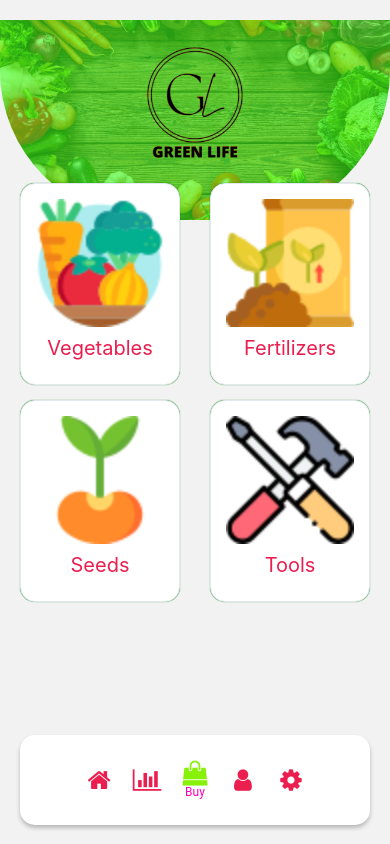
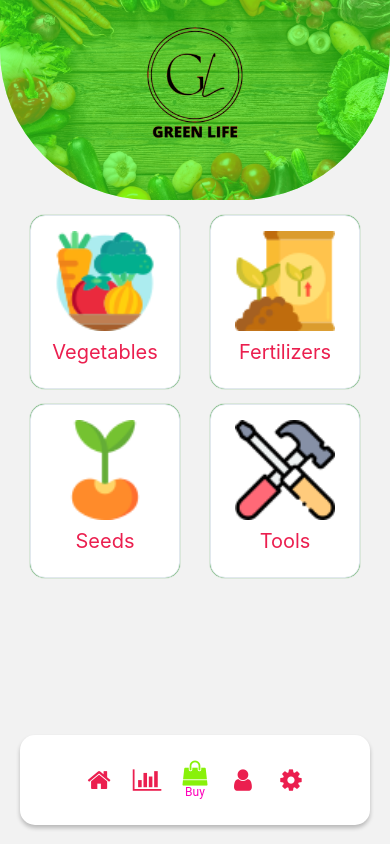
Before and after one commit to SalomeAdolfo/Green_life, a React Native app: screen /Buy in a window 390 px wide. Built offline with nearby package versions, Linux system fonts and the light colour scheme.

Commit message:
Arreglo de header y dimensiones

```diff
--- a/src/screens/LoginScreen.js
+++ b/src/screens/LoginScreen.js
@@ -4,23 +4,21 @@ import HeaderScreen from './HeaderScreen';
 import {Card, Button, colors} from 'react-native-elements';
 import {Fumi} from 'react-native-textinput-effects';
 import Icons from 'react-native-vector-icons/FontAwesome';
-import { useNavigation } from '@react-navigation/native';
+import {useNavigation} from '@react-navigation/native';
 
 const LoginScreen = () => {
   const navigation = useNavigation();
   return (
-    <ScrollView style={{flex:1}}>
-      <View style={{marginVertical: 30}}>
+    <View style={{flexDirection:'column', justifyContent: 'center'}}>
+      <View>
         <HeaderScreen />
       </View>
-      <View style={{marginVertical: -140, height: 550, alignSelf: 'center', width: '100%'}}>
+
+      <View style={{alignSelf: 'center', justifyContent: 'center'}}>
         <Card
           containerStyle={{
-            height: 360,
-            position: 'absolute',
-            left: 5,
-            right: 5,
-            elevation: 10,
+            width: 300,
+            elevation: 5,
             borderRadius: 20,
             shadowColor: '#00FF40',
           }}>
@@ -55,10 +53,15 @@ const LoginScreen = () => {
               secureTextEntry={true}
               style={{}}
             />
-            <Button type='clear' title="Not yet a member? Sign Up" titleStyle={{fontSize: 14}} buttonStyle={{left: '150%'}}
+            <Button
+              type="clear"
+              title="Not yet a member? Sign Up"
+              titleStyle={{fontSize: 14}}
+              buttonStyle={{left: '100%'}}
             />
             <View style={{marginVertical: 20}}>
-            <Button type="outline"
+              <Button
+                type="outline"
                 title="Submit"
                 buttonStyle={{
                   borderRadius: 15,
@@ -66,15 +69,16 @@ const LoginScreen = () => {
                   flexDirection: 'row',
                   width: '80%',
                   alignSelf: 'center',
-              borderWidth: 1.5,
+                  borderWidth: 1,
                 }}
-            titleStyle={{color: "#04B404", fontSize:18 }}
-            onPress={()=>navigation.navigate("Home")}/>
+                titleStyle={{color: '#04B404', fontSize: 18}}
+                onPress={() => navigation.navigate('Home')}
+              />
             </View>
           </View>
         </Card>
       </View>
-    </ScrollView>
+    </View>
   );
 };
 
--- a/src/screens/MarketScreen.js
+++ b/src/screens/MarketScreen.js
@@ -1,4 +1,4 @@
-import {View, Text, Image} from 'react-native';
+import {View, StyleSheet, Image} from 'react-native';
 import React from 'react';
 import Icon from 'react-native-vector-icons/FontAwesome';
 import HeaderScreen from './HeaderScreen';
@@ -6,36 +6,52 @@ import {Card, Button} from 'react-native-elements';
 
 const MarketScreen = () => {
   return (
-    <View style={{marginVertical: 10, flex: 1, bottom: 100}}>
-      <View style={{marginVertical: 110, height: 135}}>
+    <View>
+      <View style={{}}>
         <HeaderScreen />
       </View>
-      <View style={{marginVertical: '-25%',justifyContent: 'center', alignItems: 'center', flexDirection:'column'}}>
+      <View style={{justifyContent: 'center', alignItems: 'center', flexDirection:'column'}}>
         <View style={{flexDirection: 'row'}}>
-          <Card containerStyle={{width:160, borderRadius:15, elevation:0.5, shadowColor: 'green'}}>
-              <Image source={require('../../assets/img/vegetables.png')} style={{alignSelf: 'center', width: 128, height:128}} />
-              <Button type='clear' title={'Vegetables'} titleStyle={{color:'#EB1F4F', fontSize: 20}} buttonStyle={{borderRadius:15}} />
+          <Card containerStyle={{...styles.cards}}>
+              <Image source={require('../../assets/img/vegetables.png')} style={styles.images} />
+              <Button type='clear' title={'Vegetables'} titleStyle={{...styles.buttonText}} buttonStyle={{...styles.buttons}} />
           </Card>
 
-          <Card containerStyle={{width:160, borderRadius:15, elevation:0.5, shadowColor: 'green'}}>
-              <Image source={require('../../assets/img/fertilizer.png')} style={{alignSelf: 'center', width: 128, height:128}}/>
-              <Button type='clear' title={'Fertilizers'} titleStyle={{color:'#EB1F4F', fontSize: 20}} buttonStyle={{borderRadius:15}} />
+          <Card containerStyle={{...styles.cards}}>
+              <Image source={require('../../assets/img/fertilizer.png')} style={styles.images}/>
+              <Button type='clear' title={'Fertilizers'} titleStyle={{...styles.buttonText}} buttonStyle={{...styles.buttons}} />
           </Card>
         </View>
         <View style={{flexDirection: 'row'}}>
-          <Card containerStyle={{width:160, borderRadius:15, elevation:0.5, shadowColor: 'green'}}>
-              <Image source={require('../../assets/img/seed.png')} style={{alignSelf: 'center', width: 128, height:128}} />
-              <Button type='clear' title={'Seeds'} titleStyle={{color:'#EB1F4F', fontSize: 20}} buttonStyle={{borderRadius:15}} />
+          <Card containerStyle={{...styles.cards}}>
+              <Image source={require('../../assets/img/seed.png')} style={styles.images} />
+              <Button type='clear' title={'Seeds'} titleStyle={{...styles.buttonText}} buttonStyle={{...styles.buttons}} />
           </Card>
 
-          <Card containerStyle={{width:160, borderRadius:15, elevation:0.5, shadowColor: 'green'}}>
-              <Image source={require('../../assets/img/tools.png')} style={{alignSelf: 'center', width: 128, height:128}} />
-              <Button type='clear' title={'Tools'} titleStyle={{color:'#EB1F4F', fontSize: 20}} buttonStyle={{borderRadius:15}} />
+          <Card containerStyle={{...styles.cards}}>
+              <Image source={require('../../assets/img/tools.png')} style={styles.images} />
+              <Button type='clear' title={'Tools'} titleStyle={{...styles.buttonText}} buttonStyle={{...styles.buttons}}/>
           </Card>
         </View>
       </View>
     </View>
   );
 };
-
+const styles = StyleSheet.create({
+  cards:{
+    width:150,
+    borderRadius:15,
+    elevation:5,
+    shadowColor: 'green'
+  },
+  images:{
+    alignSelf: 'center',
+    width: 100,
+    height:100
+  },
+  buttonText:{
+    color:'#EB1F4F',
+    fontSize: 20
+  }
+});
 export default MarketScreen;
--- a/src/screens/RankingScreen.js
+++ b/src/screens/RankingScreen.js
@@ -7,7 +7,7 @@ import {Card, Avatar, AirbnbRating, Divider} from 'react-native-elements';
 const RankingScreen = () => {
   return (
     <ScrollView style={{marginVertical:10 ,flex: 1, bottom:100}}>
-      <View style={{marginVertical: 110, height: 135}}>
+      <View style={{marginVertical: 89}}>
         <HeaderScreen />
       </View>
       <View
--- a/src/screens/SettingsScreen.js
+++ b/src/screens/SettingsScreen.js
@@ -7,19 +7,26 @@ const SettingsScreen = () => {
   const [isEnabled, setIsEnabled] = useState(false);
   const toggleSwitch = () => setIsEnabled(previousState => !previousState);
   return (
-    <View style={{marginVertical: 10, flex: 1, bottom: 100}}>
-      <View style={{marginVertical: 110, height: 135}}>
+    <View
+      style={{
+        justifyContent: 'center',
+        alignContent: 'center',
+        flexDirection: 'column',
+      }}>
+      <View>
         <HeaderScreen />
       </View>
       <View
         style={{
+          alignItems: 'center',
           justifyContent: 'center',
-          alignItems: 'center',
-          flexDirection: 'column',
-          width: '100%'
+          width: '100%',
+          top: '10%'
         }}>
         <View style={{flexDirection: 'row', marginVertical: 15}}>
-          <Text style={{color: 'black', fontSize:20}}>Silenciar Notificaciones</Text>
+          <Text style={{color: 'black', fontSize: 20}}>
+            Silenciar Notificaciones
+          </Text>
           <Switch
             trackColor={{false: '#767577', true: '#81b0ff'}}
             thumbColor={isEnabled ? '#f5dd4b' : '#f4f3f4'}
@@ -27,13 +34,15 @@ const SettingsScreen = () => {
             onValueChange={toggleSwitch}
             value={isEnabled}
             style={{
-              marginHorizontal: 20
+              marginHorizontal: 20,
             }}
           />
         </View>
 
         <View style={{flexDirection: 'row', marginVertical: 15}}>
-          <Text style={{color: 'black', fontSize:20}}>Silenciar Notificaciones</Text>
+          <Text style={{color: 'black', fontSize: 20}}>
+            Silenciar Notificaciones
+          </Text>
           <Switch
             trackColor={{false: '#767577', true: '#81b0ff'}}
             thumbColor={isEnabled ? '#f5dd4b' : '#f4f3f4'}
@@ -41,13 +50,15 @@ const SettingsScreen = () => {
             onValueChange={toggleSwitch}
             value={isEnabled}
             style={{
-              marginHorizontal: 20
+              marginHorizontal: 20,
             }}
           />
         </View>
 
         <View style={{flexDirection: 'row', marginVertical: 15}}>
-          <Text style={{color: 'black', fontSize:20}}>Silenciar Notificaciones</Text>
+          <Text style={{color: 'black', fontSize: 20}}>
+            Silenciar Notificaciones
+          </Text>
           <Switch
             trackColor={{false: '#767577', true: '#81b0ff'}}
             thumbColor={isEnabled ? '#f5dd4b' : '#f4f3f4'}
@@ -55,13 +66,15 @@ const SettingsScreen = () => {
             onValueChange={toggleSwitch}
             value={isEnabled}
             style={{
-              marginHorizontal: 20
+              marginHorizontal: 20,
             }}
           />
         </View>
 
         <View style={{flexDirection: 'row', marginVertical: 15}}>
-          <Text style={{color: 'black', fontSize:20}}>Silenciar Notificaciones</Text>
+          <Text style={{color: 'black', fontSize: 20}}>
+            Silenciar Notificaciones
+          </Text>
           <Switch
             trackColor={{false: '#767577', true: '#81b0ff'}}
             thumbColor={isEnabled ? '#f5dd4b' : '#f4f3f4'}
@@ -69,17 +82,19 @@ const SettingsScreen = () => {
             onValueChange={toggleSwitch}
             value={isEnabled}
             style={{
-              marginHorizontal: 20
+              marginHorizontal: 20,
             }}
           />
         </View>
 
         <View style={{flexDirection: 'row', marginVertical: 15}}>
-          <Text style={{color: 'black', fontSize:20}}>Silenciar Notificaciones</Text>
+          <Text style={{color: 'black', fontSize: 20}}>
+            Silenciar Notificaciones
+          </Text>
           <Switch
-          style={{
-            marginHorizontal: 20
-          }}
+            style={{
+              marginHorizontal: 20,
+            }}
             trackColor={{false: '#767577', true: '#81b0ff'}}
             thumbColor={isEnabled ? '#f5dd4b' : '#f4f3f4'}
             ios_backgroundColor="#3e3e3e"
```
Lines whose indentation alone changed are shown as unchanged.
